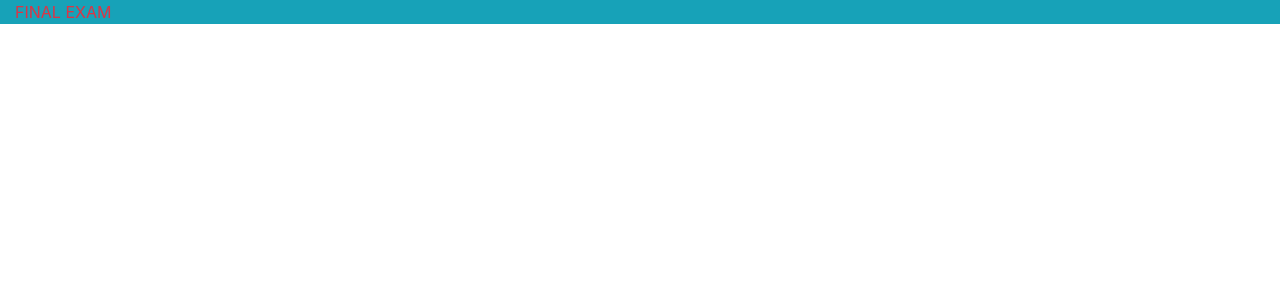
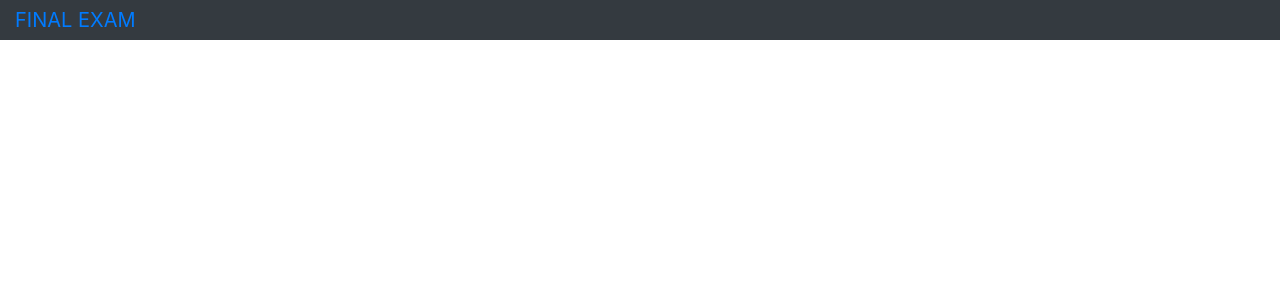
Before and after one commit to MinyuCheng/final, an Angular app: page / in a window 1280 px wide. Shown: the top 300 px of the page. Built offline with nearby package versions, Linux system fonts and the light colour scheme.

Commit message:
step1: header3

```diff
--- a/src/app/app.component.html
+++ b/src/app/app.component.html
@@ -1,5 +1,7 @@
-<div class="box" style="height: 200px;">
-  <div class="col bg-info text-danger">
-    <a style="text-align: center;">FINAL EXAM</a>
+<div class="container-fluid">
+  <div class="row">
+    <div class="col bg-dark text-white">
+      <a class="navbar-brand">FINAL EXAM</a>
+    </div>
   </div>
 </div>
--- a/src/app/app.module.ts
+++ b/src/app/app.module.ts
@@ -3,10 +3,10 @@ import { NgModule } from "@angular/core";
 
 import { AppRoutingModule } from "./app-routing.module";
 import { AppComponent } from "./app.component";
-import { FlexLayoutModule } from "@angular/flex-layout";
+//import { FlexLayoutModule } from "@angular/flex-layout";
 @NgModule({
   declarations: [AppComponent],
-  imports: [BrowserModule, AppRoutingModule, FlexLayoutModule],
+  imports: [BrowserModule, AppRoutingModule],
   providers: [],
   bootstrap: [AppComponent],
 })
```
